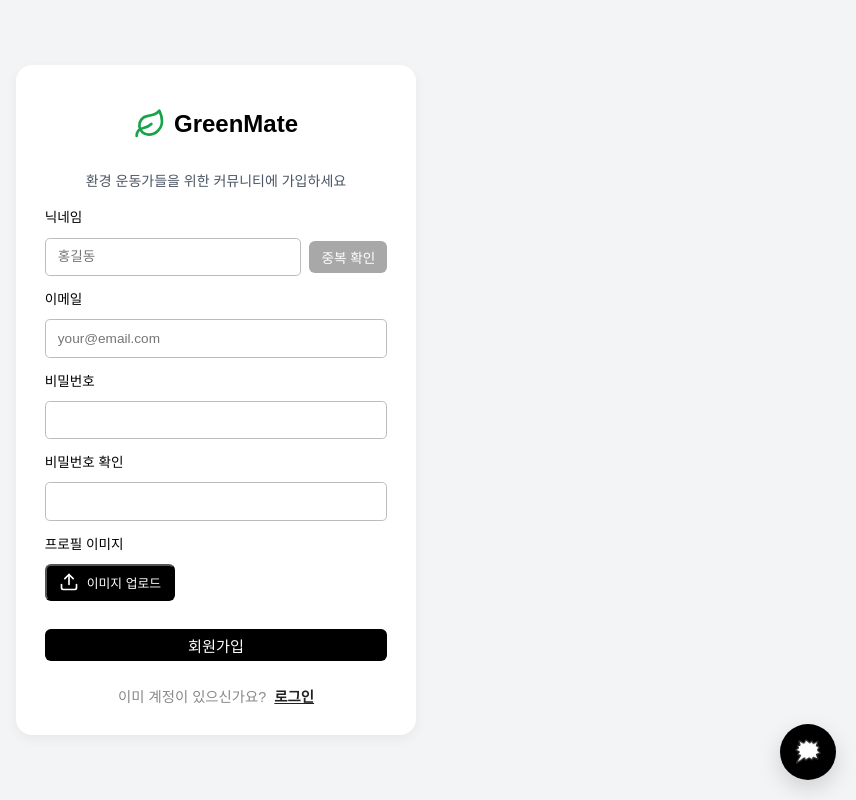
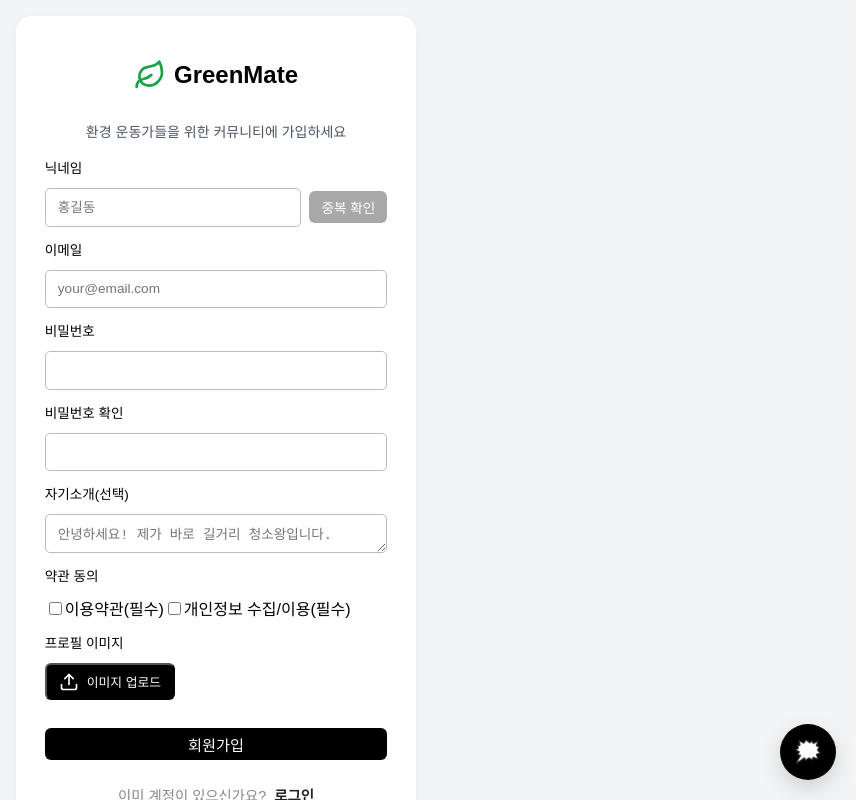
Before and after one commit to konempty/GreenMate-FE-T2, a React (Vite) app: page /signup in a window 1280 px wide. Shown: the whole page, without its empty margins (424-1280 px from the left). Built offline with nearby package versions, Linux system fonts and the light colour scheme.

Commit message:
WIP: 진행 중 작업 저장

```diff
--- /dev/null
+++ b/src/api/auth.ts
@@ -0,0 +1,39 @@
+import { api } from "./client";
+
+export type SignUpTermAgreement = {
+  termId: number;
+  agreed: boolean;
+};
+
+export interface SignUpUserInfo {
+  email: string; // <= 100
+  password: string; // 8~100
+  nickname: string; // 2~10
+  selfIntroduction?: string; // <= 300
+  signUpTermAgreements: SignUpTermAgreement[];
+}
+
+export interface SignUpPayload {
+  userInfo: SignUpUserInfo;
+  profileImage?: File | null; // 옵션
+}
+
+/**
+ * 회원가입 (multipart/form-data)
+ * - field "userInfo": JSON
+ * - field "profileImage": 파일(optional)
+ */
+export async function signUp(payload: SignUpPayload, signal?: AbortSignal) {
+  const fd = new FormData();
+
+  fd.append(
+    "userInfo",
+    new Blob([JSON.stringify(payload.userInfo)], { type: "application/json" }),
+  );
+
+  if (payload.profileImage) {
+    fd.append("profileImage", payload.profileImage);
+  }
+
+  await api.post("/v1/user/signup", fd, { signal });
+}
--- a/src/pages/SignUp.tsx
+++ b/src/pages/SignUp.tsx
@@ -2,26 +2,120 @@ import { Input } from "../components/SignInput";
 import { Label } from "../components/label";
 import { Button } from "../components/SignButton";
 import { Leaf, Upload } from "lucide-react";
-import { Link } from "react-router-dom";
-import { useRef, useState } from "react";
+import { Link, useNavigate } from "react-router-dom";
+import { useEffect, useRef, useState } from "react";
 
+import { signUp } from "@/api/auth";
+import { getErrorMessage } from "@/lib/http-error";
 import "../styles/SignUp.css";
 
-const SignUp = () => {
+/** term 목록 .. 지금은 예시로 필수 2개만 하드코딩. */
+const REQUIRED_TERMS = [
+  { id: 1, label: "이용약관(필수)" },
+  { id: 2, label: "개인정보 수집/이용(필수)" },
+];
+
+const emailRe = /^[^\s@]+@[^\s@]+\.[^\s@]+$/;
+const nicknameRe = /^[\wㄱ-ㅎ가-힣]{2,10}$/; // 2~10자 한/영/숫자/_
+const passwordRe = /^(?=.*[A-Za-z])(?=.*\d)[A-Za-z\d!@#$%^&*]{8,100}$/;
+
+export default function SignUp() {
+  const nav = useNavigate();
+
+  const [email, setEmail] = useState("");
+  const [nickname, setNickname] = useState("");
+  const [password, setPassword] = useState("");
+  const [passwordConfirm, setPasswordConfirm] = useState("");
+  const [selfIntro, setSelfIntro] = useState("");
+
+  const [agreements, setAgreements] = useState<Record<number, boolean>>(
+    Object.fromEntries(REQUIRED_TERMS.map((t) => [t.id, false])),
+  );
+
   const fileInputRef = useRef<HTMLInputElement>(null);
+  const [file, setFile] = useState<File | null>(null);
   const [previewUrl, setPreviewUrl] = useState<string | null>(null);
 
   const handleImageChange = (e: React.ChangeEvent<HTMLInputElement>) => {
-    const file = e.target.files?.[0];
-    if (file) {
-      const url = URL.createObjectURL(file);
-      setPreviewUrl(url);
+    const f = e.target.files?.[0] ?? null;
+    setFile(f);
+    setPreviewUrl((prev) => {
+      if (prev) URL.revokeObjectURL(prev);
+      return f ? URL.createObjectURL(f) : null;
+    });
+  };
+
+  useEffect(() => {
+    return () => {
+      if (previewUrl) URL.revokeObjectURL(previewUrl);
+    };
+  }, [previewUrl]);
+
+  const [submitting, setSubmitting] = useState(false);
+  const [error, setError] = useState<string | null>(null);
+  const controllerRef = useRef<AbortController | null>(null);
+
+  const toggleAgreement = (id: number) =>
+    setAgreements((prev) => ({ ...prev, [id]: !prev[id] }));
+
+  const validate = () => {
+    if (!emailRe.test(email)) return "이메일 형식이 올바르지 않습니다.";
+    if (!nicknameRe.test(nickname))
+      return "닉네임은 2~10자/한영숫자만 가능합니다.";
+    if (!passwordRe.test(password))
+      return "비밀번호는 영문+숫자를 포함하여 8자 이상이어야 합니다.";
+    if (password !== passwordConfirm) return "비밀번호가 일치하지 않습니다.";
+    for (const t of REQUIRED_TERMS) {
+      if (!agreements[t.id]) return `${t.label}에 동의가 필요합니다.`;
+    }
+    if (selfIntro.length > 300) return "자기소개는 300자 이하여야 합니다.";
+    return null;
+  };
+
+  const onSubmit = async (e: React.FormEvent) => {
+    e.preventDefault();
+    setError(null);
+
+    const v = validate();
+    if (v) {
+      setError(v);
+      return;
+    }
+
+    controllerRef.current?.abort();
+    controllerRef.current = new AbortController();
+
+    setSubmitting(true);
+    try {
+      await signUp(
+        {
+          userInfo: {
+            email,
+            password,
+            nickname,
+            selfIntroduction: selfIntro || undefined,
+            signUpTermAgreements: REQUIRED_TERMS.map((t) => ({
+              termId: t.id,
+              agreed: !!agreements[t.id],
+            })),
+          },
+          profileImage: file ?? undefined,
+        },
+        controllerRef.current.signal,
+      );
+
+      alert("회원가입이 완료되었습니다. 로그인 해주세요.");
+      void nav("/login", { replace: true, state: { email } });
+    } catch (err: unknown) {
+      setError(getErrorMessage(err));
+    } finally {
+      setSubmitting(false);
     }
   };
 
   return (
     <div className="signup-container">
-      <div className="signup-card">
+      <form className="signup-card" onSubmit={void onSubmit}>
         <div className="signup-logo">
           <Leaf className="signup-leaf-icon" />
           <h1 className="signup-title">GreenMate</h1>
@@ -40,10 +134,13 @@ const SignUp = () => {
               id="nickname"
               placeholder="홍길동"
               className="signup-input"
+              value={nickname}
+              onChange={(e) => setNickname(e.target.value)}
+              maxLength={10}
+              required
             />
             <Button type="button" className="signup-check-btn">
-              {" "}
-              중복 확인{" "}
+              중복 확인
             </Button>
           </div>
         </div>
@@ -57,6 +154,10 @@ const SignUp = () => {
             type="email"
             placeholder="your@email.com"
             className="signup-input"
+            value={email}
+            onChange={(e) => setEmail(e.target.value)}
+            maxLength={100}
+            required
           />
         </div>
 
@@ -64,7 +165,15 @@ const SignUp = () => {
           <Label htmlFor="password" className="signup-label">
             비밀번호
           </Label>
-          <Input id="password" type="password" className="signup-input" />
+          <Input
+            id="password"
+            type="password"
+            className="signup-input"
+            value={password}
+            onChange={(e) => setPassword(e.target.value)}
+            maxLength={100}
+            required
+          />
         </div>
 
         <div className="signup-field">
@@ -75,7 +184,44 @@ const SignUp = () => {
             id="passwordConfirm"
             type="password"
             className="signup-input"
+            value={passwordConfirm}
+            onChange={(e) => setPasswordConfirm(e.target.value)}
+            maxLength={100}
+            required
           />
+        </div>
+
+        <div className="signup-field">
+          <Label htmlFor="selfIntro" className="signup-label">
+            자기소개(선택)
+          </Label>
+          <textarea
+            id="selfIntro"
+            className="signup-input"
+            rows={3}
+            value={selfIntro}
+            onChange={(e) => setSelfIntro(e.target.value)}
+            maxLength={300}
+            placeholder="안녕하세요! 제가 바로 길거리 청소왕입니다."
+          />
+        </div>
+
+        {/* 약관 동의 */}
+        <div className="signup-field">
+          <Label className="signup-label">약관 동의</Label>
+          <div className="signup-terms">
+            {REQUIRED_TERMS.map((t) => (
+              <label key={t.id} className="term-row">
+                <input
+                  type="checkbox"
+                  checked={!!agreements[t.id]}
+                  onChange={() => toggleAgreement(t.id)}
+                  required
+                />
+                {t.label}
+              </label>
+            ))}
+          </div>
         </div>
 
         <div className="signup-field">
@@ -98,22 +244,31 @@ const SignUp = () => {
             <Upload width="20px" height="20px" />
             이미지 업로드
           </Button>
+
           {previewUrl && (
             <img
               src={previewUrl}
               alt="미리보기"
               style={{
                 marginTop: "1rem",
-                width: "100px",
-                height: "100px",
+                width: 100,
+                height: 100,
                 objectFit: "cover",
-                borderRadius: "8px",
+                borderRadius: 8,
               }}
             />
           )}
         </div>
 
-        <Button className="signup-submit">회원가입</Button>
+        {error && (
+          <div className="error" style={{ color: "#c62828" }}>
+            에러: {error}
+          </div>
+        )}
+
+        <Button type="submit" className="signup-submit" disabled={submitting}>
+          {submitting ? "가입 중…" : "회원가입"}
+        </Button>
 
         <div className="signup-footer">
           이미 계정이 있으신가요?{" "}
@@ -121,13 +276,7 @@ const SignUp = () => {
             로그인
           </Link>
         </div>
-
-        {/* <p className="signup-login-link">
-          이미 계정이 있으신가요? <Link to="/login">로그인</Link>
-        </p> */}
-      </div>
+      </form>
     </div>
   );
-};
-
-export default SignUp;
+}
```
